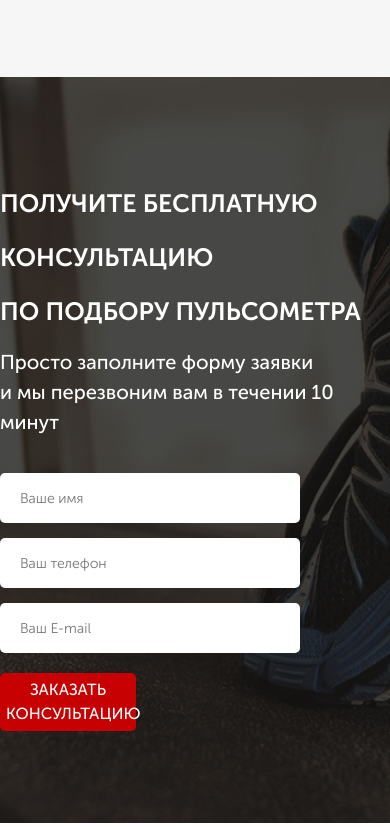
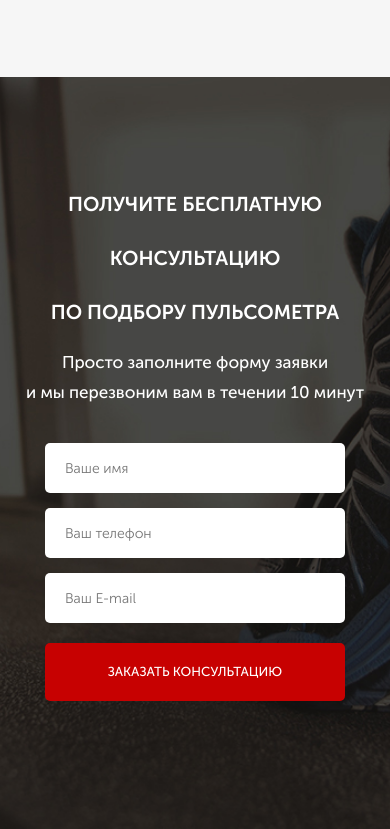
Before and after one commit to hondahotai/pulse-project, a website: page src/index.html in a window 390 px wide. Shown: the part 1651-2480 px from the top of the page. Drawn offline with Linux system fonts and the light colour scheme.

Commit message:
added media

```diff
--- a/src/sass/base/_media.scss
+++ b/src/sass/base/_media.scss
@@ -10,7 +10,16 @@
     }
 }
 @media (max-width: 992px) {
-
+    .title_left {
+        text-align: center;
+        font-size: 30px;
+    }
+    .consultation__descr {
+        margin-left: 50px;
+    }
+    .feed-form {
+        margin-left: 50px;
+    }
 }
 @media (max-width: 768px) {
     .advantages__wrapper {
@@ -34,6 +43,13 @@
     .title {
         font-size: 25px;
     }
+    .consultation__descr {
+        margin-left: 0;
+        text-align: center;
+    }
+    .feed-form {
+        margin: 36px auto;
+    }
 
 }
 @media (max-width: 576px) {
@@ -56,4 +72,15 @@
         align-items: center;
         margin-right: 0px;
     }
+    .title_left {
+        text-align: center;
+        font-size: 20px;
+    }
+    .consultation__descr {
+        font-size: 17px;
+    }
+    .button_submit {
+        width: 100%;
+        font-size: 13px;
+    }
 }
```
Also changed, not shown: src/css/style.min.css.
